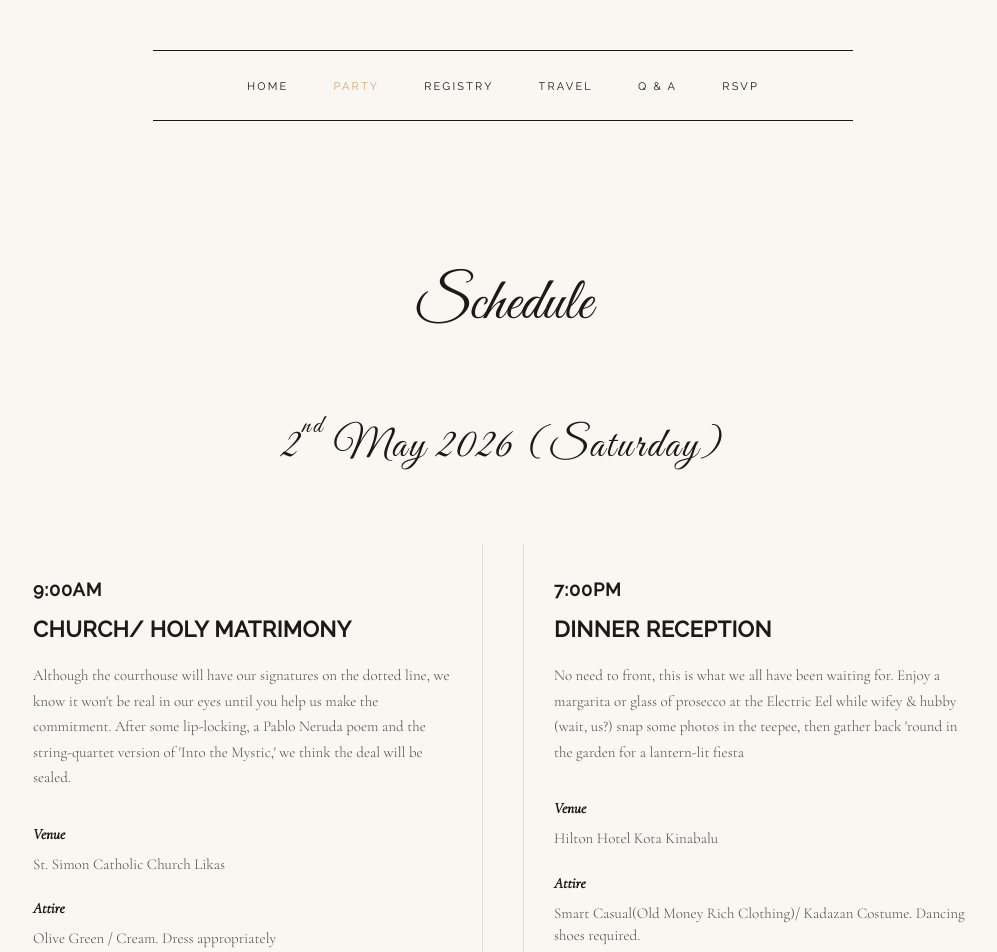
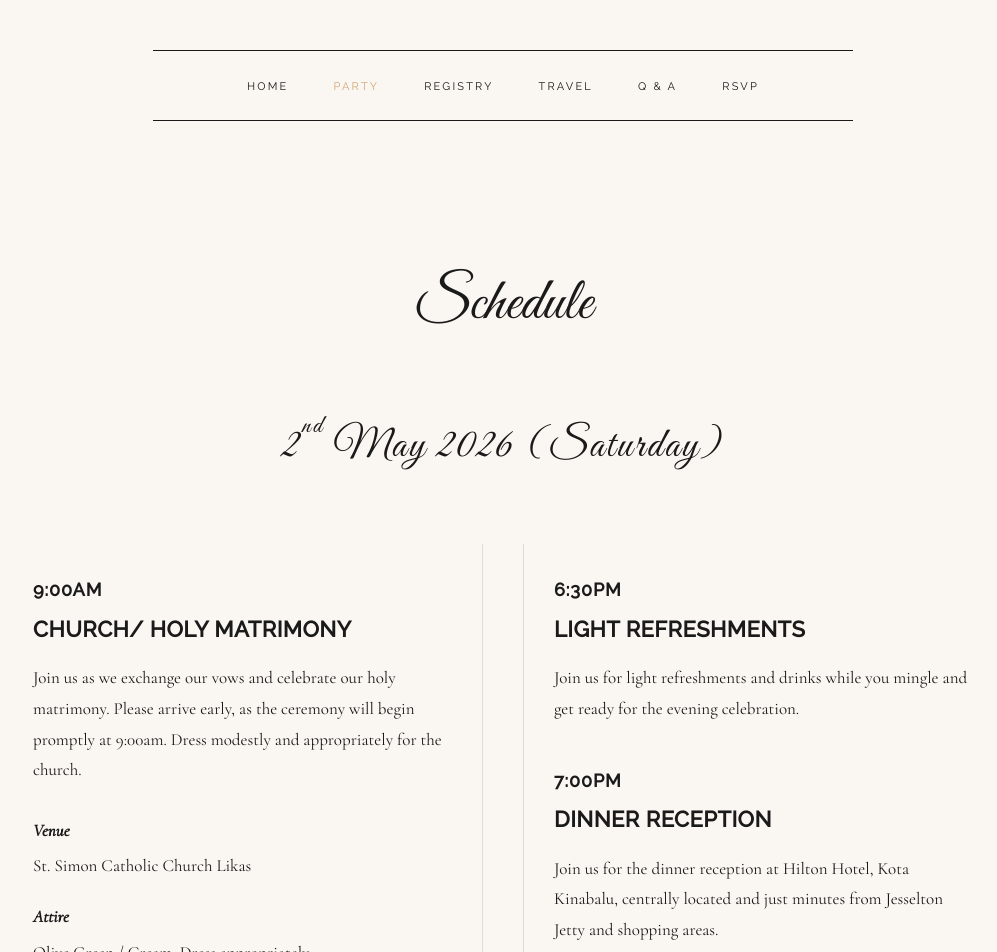
Before and after one commit to FidHackU/WeddingApp, a React (Vite) app in the folder WeddingReact/: page /schedule in a window 1280 px wide. Shown: the top 952 px of the page, without its empty margins (137-1134 px from the left). Built offline with nearby package versions, Linux system fonts and the light colour scheme.

Commit message:
Update Schedule: Merge evening events, specific text updates, and standardize typography

```diff
--- a/WeddingReact/src/pages/Schedule.css
+++ b/WeddingReact/src/pages/Schedule.css
@@ -77,10 +77,11 @@
 
 .schedule-description {
     font-family: var(--font-serif);
-    font-size: 15px;
-    font-weight: 300;
-    color: var(--color-text-light);
-    line-height: 1.7;
+    font-size: 17px;
+    font-weight: 400;
+    color: var(--color-text);
+    line-height: 1.8;
+    text-align: left;
     margin-bottom: 30px;
 }
 
@@ -91,7 +92,7 @@
 
 .schedule-detail h4 {
     font-family: var(--font-serif);
-    font-size: 15px;
+    font-size: 17px;
     font-weight: 600;
     font-style: italic;
     color: var(--color-text);
@@ -100,10 +101,10 @@
 
 .schedule-detail p {
     font-family: var(--font-serif);
-    font-size: 15px;
-    font-weight: 300;
-    color: var(--color-text-light);
-    line-height: 1.5;
+    font-size: 17px;
+    font-weight: 400;
+    color: var(--color-text);
+    line-height: 1.8;
 }
 
 /* Map Link */
--- a/WeddingReact/src/pages/Schedule.tsx
+++ b/WeddingReact/src/pages/Schedule.tsx
@@ -19,7 +19,7 @@ export function Schedule() {
                             <h3 className="schedule-event">CHURCH/ HOLY MATRIMONY</h3>
                         </div>
                         <p className="schedule-description">
-                            Although the courthouse will have our signatures on the dotted line, we know it won't be real in our eyes until you help us make the commitment. After some lip-locking, a Pablo Neruda poem and the string-quartet version of 'Into the Mystic,' we think the deal will be sealed.
+                            Join us as we exchange our vows and celebrate our holy matrimony. Please arrive early, as the ceremony will begin promptly at 9:00am. Dress modestly and appropriately for the church.
                         </p>
                         <div className="schedule-detail">
                             <h4>Venue</h4>
@@ -38,14 +38,24 @@ export function Schedule() {
                         </a>
                     </div>
 
-                    {/* Dinner Reception */}
+                    {/* Evening Celebration: Light Refreshments & Dinner */}
                     <div className="schedule-card">
+                        {/* Light Refreshments */}
+                        <div className="schedule-card-header">
+                            <span className="schedule-time">6:30PM</span>
+                            <h3 className="schedule-event">LIGHT REFRESHMENTS</h3>
+                        </div>
+                        <p className="schedule-description" style={{ marginBottom: '40px' }}>
+                            Join us for light refreshments and drinks while you mingle and get ready for the evening celebration.
+                        </p>
+
+                        {/* Dinner Reception */}
                         <div className="schedule-card-header">
                             <span className="schedule-time">7:00PM</span>
                             <h3 className="schedule-event">DINNER RECEPTION</h3>
                         </div>
                         <p className="schedule-description">
-                            No need to front, this is what we all have been waiting for. Enjoy a margarita or glass of prosecco at the Electric Eel while wifey & hubby (wait, us?) snap some photos in the teepee, then gather back 'round in the garden for a lantern-lit fiesta
+                            Join us for the dinner reception at Hilton Hotel, Kota Kinabalu, centrally located and just minutes from Jesselton Jetty and shopping areas.
                         </p>
                         <div className="schedule-detail">
                             <h4>Venue</h4>
@@ -53,7 +63,7 @@ export function Schedule() {
                         </div>
                         <div className="schedule-detail">
                             <h4>Attire</h4>
-                            <p>Smart Casual(Old Money Rich Clothing)/ Kadazan Costume. Dancing shoes required.</p>
+                            <p>Old Money Rich styles or Traditional Kadazan Costume.</p>
                         </div>
                         <div className="schedule-detail">
                             <h4>Address</h4>
```
